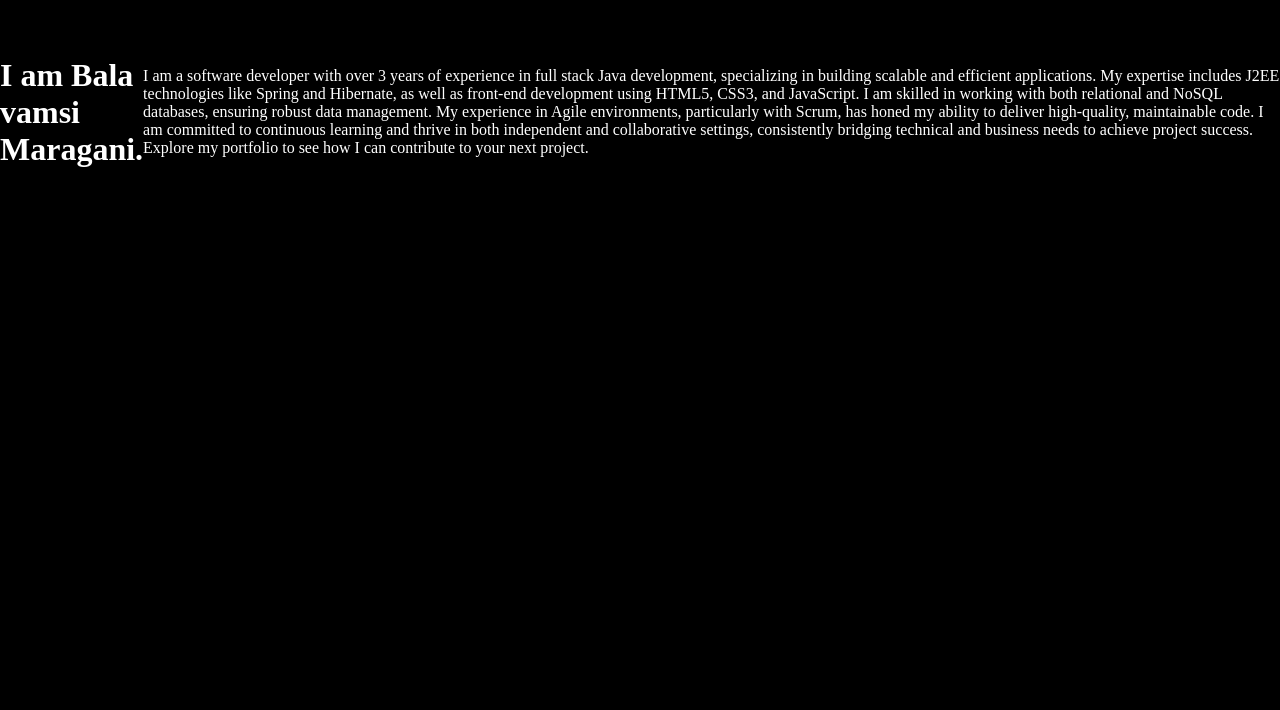
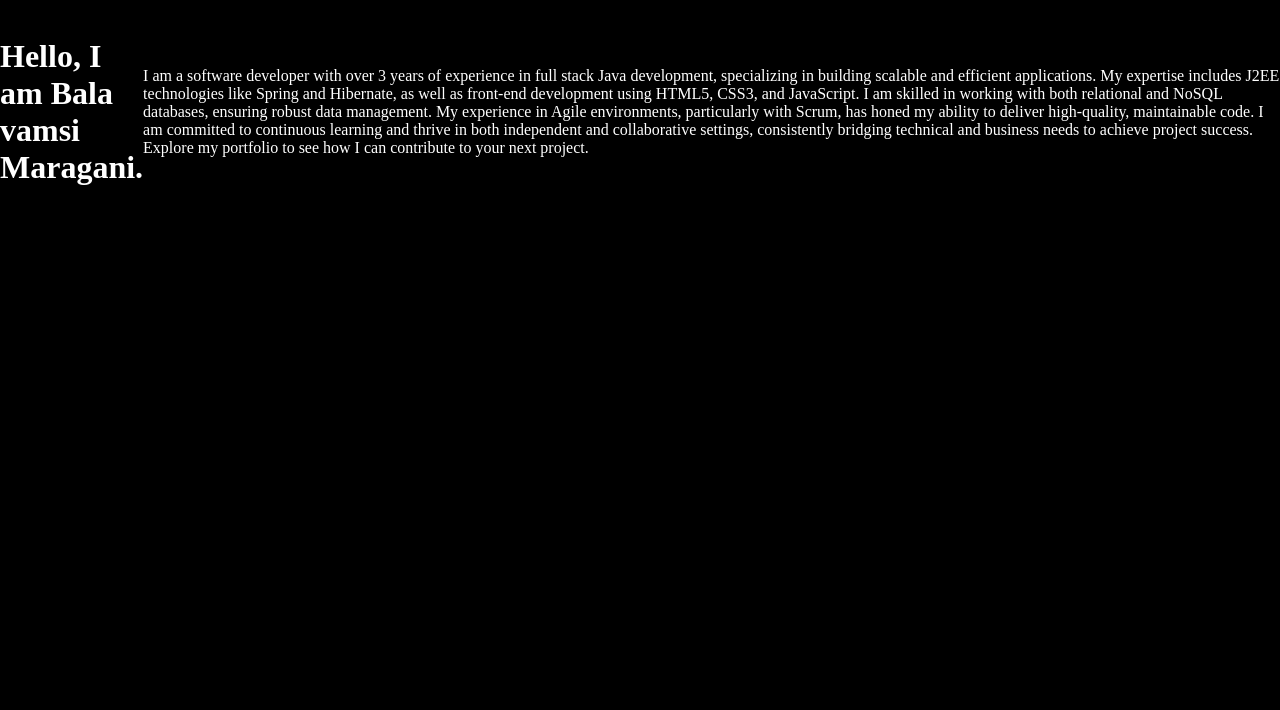
Before and after one commit to imbalavamsi/Maragani, a plain HTML site: page index.html in a window 1280 px wide. Shown: the part 128-838 px from the top of the page. Drawn offline with Linux system fonts and the light colour scheme.

Commit message:
code changes

```diff
--- a/index.html
+++ b/index.html
@@ -13,7 +13,7 @@
     <div id="about">
 
       <h1>
-        I am Bala vamsi Maragani.
+        Hello, I am Bala vamsi Maragani.
       </h1>
 
       <p>
```
